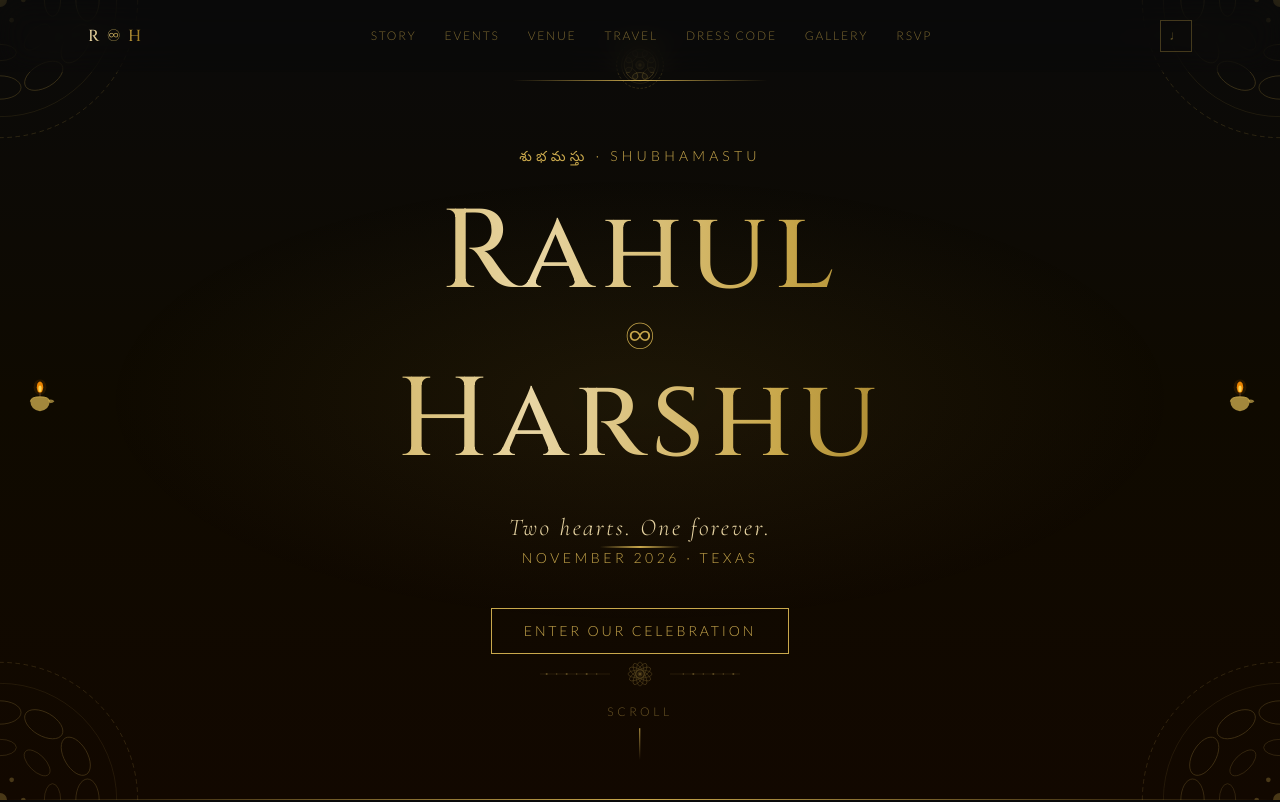
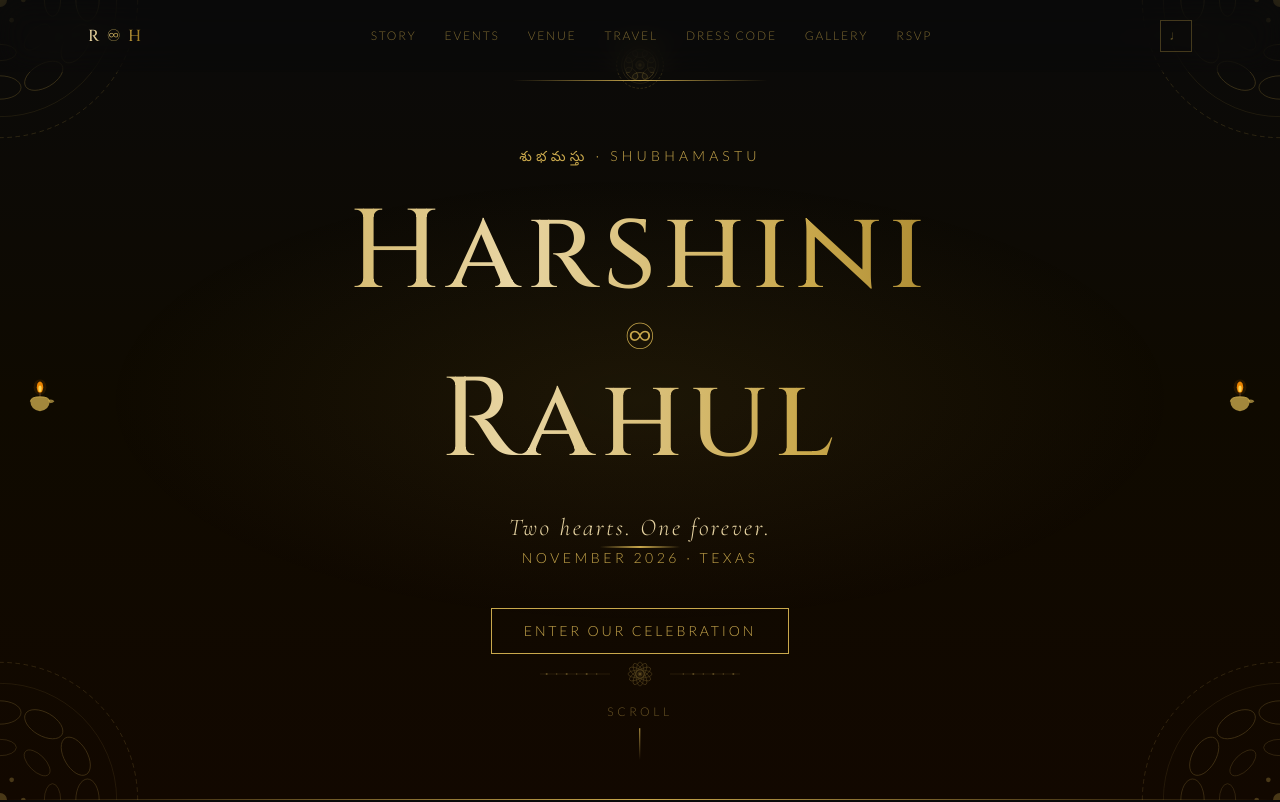
Before and after one commit to rahulharshinivelpur/rahulharshinivelpur.github.io, a Next.js app: page / in a window 1280 px wide. Shown: the top 802 px of the page. Built offline with nearby package versions, Linux system fonts and the light colour scheme.

Commit message:
fix: swap name order to Harshini & Rahul throughout

```diff
--- a/app/components/Footer.tsx
+++ b/app/components/Footer.tsx
@@ -101,7 +101,7 @@ export default function Footer() {
             className="italic text-xl"
             style={{ color: "#E8D5A3", fontFamily: "'Cormorant Garamond', serif", fontWeight: 300 }}
           >
-            Rahul &amp; Harshu
+            Harshini &amp; Rahul
           </p>
           <p
             className="mt-2 italic"
--- a/app/components/HeroSection.tsx
+++ b/app/components/HeroSection.tsx
@@ -155,7 +155,7 @@ export default function HeroSection() {
                 letterSpacing: "0.05em",
               }}
             >
-              Rahul
+              Harshini
             </h1>
             <div className="my-2 text-4xl" style={{ color: "#C9A84C" }}>♾</div>
             <h1
@@ -167,7 +167,7 @@ export default function HeroSection() {
                 letterSpacing: "0.05em",
               }}
             >
-              Harshu
+              Rahul
             </h1>
           </motion.div>
         )}
--- a/app/components/InvitationHero.tsx
+++ b/app/components/InvitationHero.tsx
@@ -244,7 +244,7 @@ export default function InvitationHero() {
           joyfully invite you to celebrate
         </motion.p>
 
-        {/* Rahul name */}
+        {/* Harshini name */}
         <motion.h1
           initial={{ opacity: 0, y: 20 }}
           animate={{ opacity: revealed ? 1 : 0, y: revealed ? 0 : 20 }}
@@ -259,7 +259,7 @@ export default function InvitationHero() {
             textShadow: "0 2px 8px rgba(184,134,11,0.2)",
           }}
         >
-          Rahul
+          Harshini
         </motion.h1>
 
         {/* Weds */}
@@ -282,7 +282,7 @@ export default function InvitationHero() {
           <div style={{ height: "1px", width: "40px", background: "linear-gradient(90deg, #B8860B, transparent)" }} />
         </motion.div>
 
-        {/* Harshini name */}
+        {/* Rahul name */}
         <motion.h1
           initial={{ opacity: 0, y: -20 }}
           animate={{ opacity: revealed ? 1 : 0, y: revealed ? 0 : -20 }}
@@ -297,7 +297,7 @@ export default function InvitationHero() {
             textShadow: "0 2px 8px rgba(184,134,11,0.2)",
           }}
         >
-          Harshini
+          Rahul
         </motion.h1>
 
         {/* Lotus ornament */}
--- a/app/layout.tsx
+++ b/app/layout.tsx
@@ -2,10 +2,10 @@ import type { Metadata } from "next";
 import "./globals.css";
 
 export const metadata: Metadata = {
-  title: "Rahul ♾ Harshu — November 2026 · Texas",
-  description: "Join us as we celebrate the beginning of forever. Mehendi · Haldi · Wedding · Sangeeth — November 2026, Texas.",
+  title: "Harshini ♾ Rahul — November 2026 · Texas",
+  description: "Join us as we celebrate the beginning of forever. Sangeeth · Engagement · Mehendi · Haldi · Wedding — November 12–15, 2026, Texas.",
   openGraph: {
-    title: "Rahul ♾ Harshu — November 2026 · Texas",
+    title: "Harshini ♾ Rahul — November 2026 · Texas",
     description: "You are invited to our wedding celebration.",
     type: "website",
   },
```
